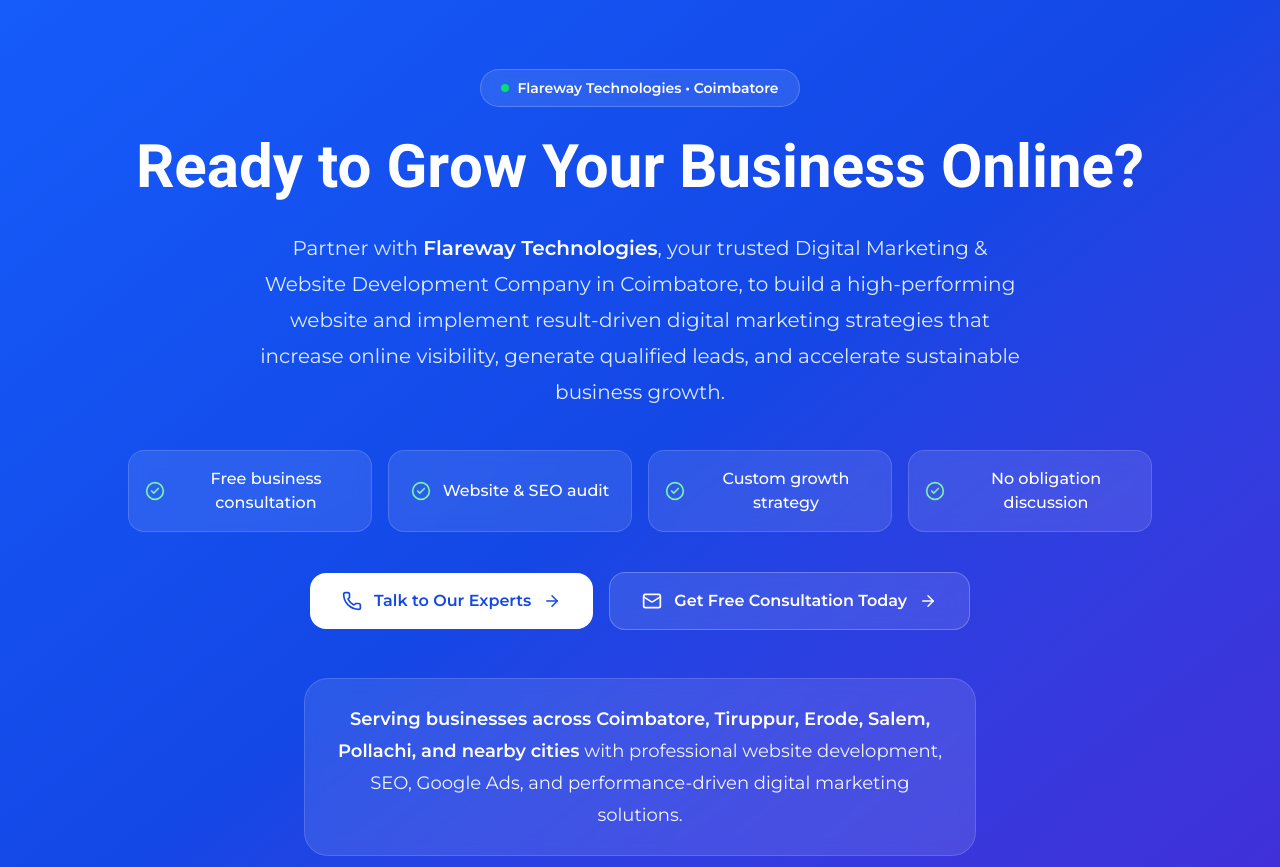
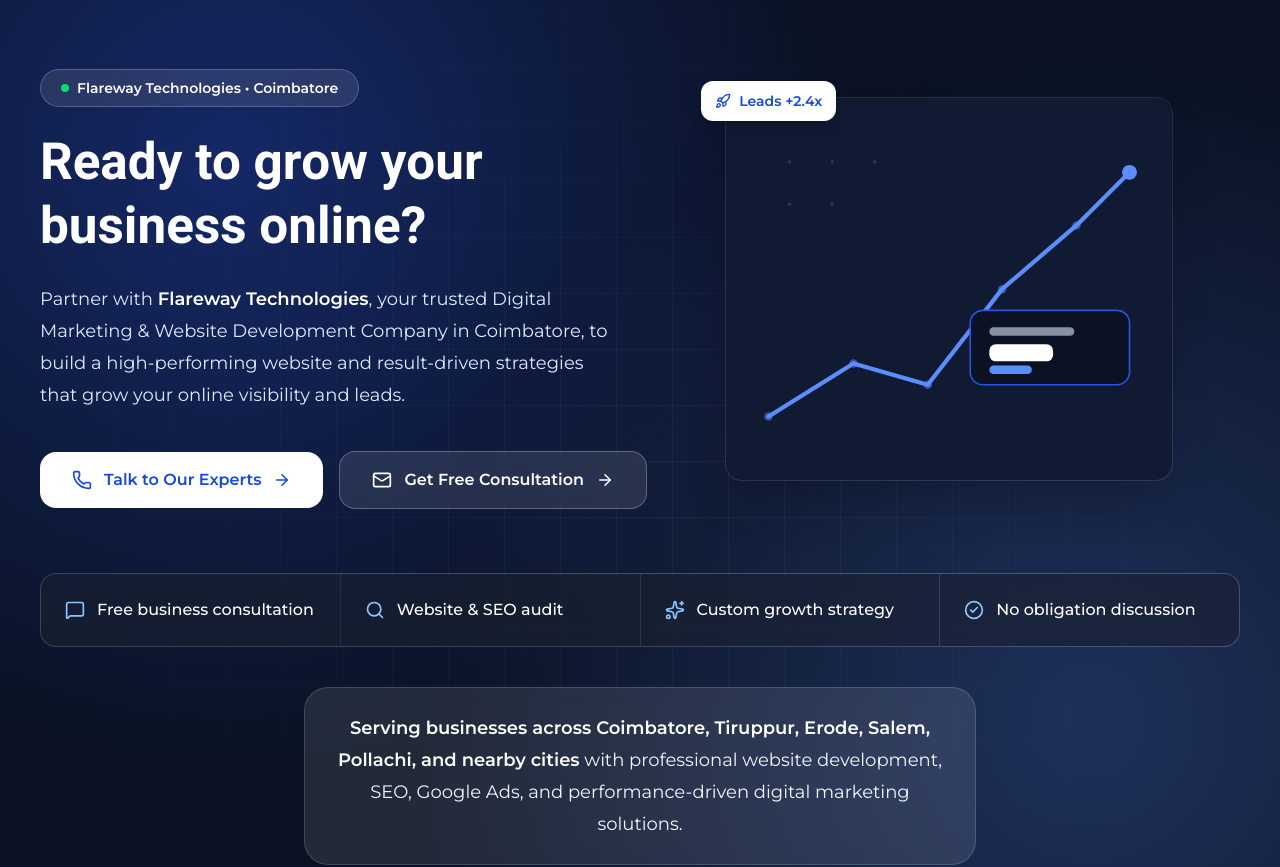
Before and after one commit to VishramR/Flareway, a Next.js app: page /about in a window 1280 px wide. Shown: the part 7940-8807 px from the top of the page. Built offline with nearby package versions, Linux system fonts and the light colour scheme.

Commit message:
CTA redesign

```diff
--- a/src/components/home/FinalCTA.tsx
+++ b/src/components/home/FinalCTA.tsx
@@ -1,22 +1,54 @@
-import { ArrowRight, Phone, Mail, CheckCircle2 } from "lucide-react";
+import {
+  ArrowRight,
+  Phone,
+  Mail,
+  CheckCircle2,
+  Rocket,
+  Search,
+  Sparkles,
+  MessageSquare,
+} from "lucide-react";
 
 import Container from "@/components/common/Container";
 import FluidContainer from "@/components/common/FluidContainer";
 
 const benefits = [
-  "Free business consultation",
-  "Website & SEO audit",
-  "Custom growth strategy",
-  "No obligation discussion",
+  { label: "Free business consultation", icon: MessageSquare },
+  { label: "Website & SEO audit", icon: Search },
+  { label: "Custom growth strategy", icon: Sparkles },
+  { label: "No obligation discussion", icon: CheckCircle2 },
 ];
 
 export default function FinalCTA() {
   return (
-    <FluidContainer className="bg-gradient-to-br from-blue-600 via-blue-700 to-indigo-700 text-white">
+    <FluidContainer className="relative overflow-hidden bg-[#0A1224] text-white">
+      {/* Radial glow accents */}
+      <div
+        className="pointer-events-none absolute inset-0"
+        style={{
+          backgroundImage:
+            "radial-gradient(circle at 18% 20%, rgba(41,82,227,0.35), transparent 45%), radial-gradient(circle at 85% 75%, rgba(92,141,255,0.25), transparent 50%)",
+        }}
+      />
+      {/* Faint grid pattern, masked to fade at the edges */}
+      <div
+        className="pointer-events-none absolute inset-0 opacity-60"
+        style={{
+          backgroundImage:
+            "linear-gradient(rgba(255,255,255,0.08) 1px, transparent 1px), linear-gradient(90deg, rgba(255,255,255,0.08) 1px, transparent 1px)",
+          backgroundSize: "56px 56px",
+          maskImage:
+            "radial-gradient(ellipse at center, black 0%, transparent 72%)",
+          WebkitMaskImage:
+            "radial-gradient(ellipse at center, black 0%, transparent 72%)",
+        }}
+      />
+
       <Container>
-        <section className="py-20 lg:py-28">
-          <div className="mx-auto max-w-5xl text-center">
-            {/* Badge */}
+        <section className="relative z-10 py-20 lg:py-28">
+          <div className="grid items-center gap-14 lg:grid-cols-[1.1fr_0.9fr]">
+            {/* Text column */}
+            <div className="text-center lg:text-left">
               <div className="mb-6 inline-flex items-center gap-2 rounded-full border border-white/20 bg-white/10 px-5 py-2 backdrop-blur-sm">
                 <div className="h-2 w-2 rounded-full bg-green-400" />
                 <span className="text-sm font-semibold">
@@ -24,40 +56,22 @@
                 </span>
               </div>
 
-            {/* Heading */}
-            <h2 className="mb-6 text-4xl font-bold leading-tight sm:text-5xl lg:text-6xl">
-              Ready to Grow Your Business Online?
+              <h2 className="mb-6 text-4xl font-bold leading-tight sm:text-5xl lg:text-[3.2rem]">
+                Ready to grow your business online?
               </h2>
 
-            {/* Description */}
-            <p className="mx-auto mb-10 max-w-3xl text-xl leading-9 text-blue-100">
+              <p className="mx-auto mb-10 max-w-xl text-lg leading-8 text-blue-100 lg:mx-0">
                 Partner with{" "}
                 <span className="font-semibold text-white">
                   Flareway Technologies
                 </span>
-              , your trusted Digital Marketing & Website Development Company in
-              Coimbatore, to build a high-performing website and implement
-              result-driven digital marketing strategies that increase online
-              visibility, generate qualified leads, and accelerate sustainable
-              business growth.
+                , your trusted Digital Marketing & Website Development Company
+                in Coimbatore, to build a high-performing website and
+                result-driven strategies that grow your online visibility and
+                leads.
               </p>
 
-            {/* Benefits */}
-            <div className="mb-10 grid gap-4 sm:grid-cols-2 lg:grid-cols-4">
-              {benefits.map((benefit) => (
-                <div
-                  key={benefit}
-                  className="flex items-center justify-center gap-3 rounded-2xl border border-white/15 bg-white/10 px-4 py-4 backdrop-blur-sm"
-                >
-                  <CheckCircle2 size={20} className="shrink-0 text-green-300" />
-
-                  <span className="font-medium text-white">{benefit}</span>
-                </div>
-              ))}
-            </div>
-
-            {/* CTA Buttons */}
-            <div className="mb-12 flex flex-col items-center justify-center gap-4 sm:flex-row">
+              <div className="flex flex-col items-center justify-center gap-4 sm:flex-row lg:justify-start">
                 <button className="group flex items-center justify-center gap-3 rounded-2xl bg-white px-8 py-4 font-semibold text-blue-700 transition-all duration-300 hover:-translate-y-0.5 hover:bg-blue-50 hover:shadow-2xl">
                   <Phone size={20} />
                   Talk to Our Experts
@@ -69,16 +83,111 @@
 
                 <button className="group flex items-center justify-center gap-3 rounded-2xl border border-white/25 bg-white/10 px-8 py-4 font-semibold text-white backdrop-blur-sm transition-all duration-300 hover:-translate-y-0.5 hover:bg-white/15">
                   <Mail size={20} />
-                Get Free Consultation Today
+                  Get Free Consultation
                   <ArrowRight
                     size={18}
                     className="transition-transform duration-300 group-hover:translate-x-1"
                   />
                 </button>
               </div>
+            </div>
 
-            {/* Trust Note */}
-            <div className="mx-auto max-w-2xl rounded-3xl border border-white/15 bg-white/10 p-6 backdrop-blur-sm">
+            {/* Illustration column */}
+            <div className="relative mx-auto w-full max-w-md lg:mx-0">
+              <svg
+                viewBox="0 0 420 360"
+                xmlns="http://www.w3.org/2000/svg"
+                className="w-full rounded-2xl border border-white/10 shadow-2xl"
+              >
+                <rect
+                  x="0"
+                  y="0"
+                  width="420"
+                  height="360"
+                  rx="18"
+                  fill="#101B33"
+                />
+                <polyline
+                  points="40,300 120,250 190,270 260,180 330,120 380,70"
+                  fill="none"
+                  stroke="#5C8DFF"
+                  strokeWidth="4"
+                  strokeLinecap="round"
+                  strokeLinejoin="round"
+                />
+                <circle cx="380" cy="70" r="7" fill="#5C8DFF" />
+                <g opacity="0.5">
+                  <circle cx="40" cy="300" r="4" fill="#5C8DFF" />
+                  <circle cx="120" cy="250" r="4" fill="#5C8DFF" />
+                  <circle cx="190" cy="270" r="4" fill="#5C8DFF" />
+                  <circle cx="260" cy="180" r="4" fill="#5C8DFF" />
+                  <circle cx="330" cy="120" r="4" fill="#5C8DFF" />
+                </g>
+                <g opacity="0.25">
+                  <circle cx="60" cy="60" r="1.6" fill="#5C8DFF" />
+                  <circle cx="100" cy="60" r="1.6" fill="#5C8DFF" />
+                  <circle cx="140" cy="60" r="1.6" fill="#5C8DFF" />
+                  <circle cx="60" cy="100" r="1.6" fill="#5C8DFF" />
+                  <circle cx="100" cy="100" r="1.6" fill="#5C8DFF" />
+                </g>
+                <rect
+                  x="230"
+                  y="200"
+                  width="150"
+                  height="70"
+                  rx="12"
+                  fill="#0A1224"
+                  stroke="#2952E3"
+                  strokeWidth="1.5"
+                />
+                <rect
+                  x="248"
+                  y="216"
+                  width="80"
+                  height="8"
+                  rx="4"
+                  fill="#8791A6"
+                />
+                <rect
+                  x="248"
+                  y="232"
+                  width="60"
+                  height="16"
+                  rx="6"
+                  fill="#FFFFFF"
+                />
+                <rect
+                  x="248"
+                  y="252"
+                  width="40"
+                  height="8"
+                  rx="4"
+                  fill="#5C8DFF"
+                />
+              </svg>
+
+              <div className="absolute -top-4 left-4 flex items-center gap-2 rounded-xl bg-white px-3.5 py-2.5 text-sm font-semibold text-blue-700 shadow-lg sm:-left-6">
+                <Rocket size={16} />
+                Leads +2.4x
+              </div>
+            </div>
+          </div>
+
+          {/* Feature strip */}
+          <div className="mt-16 grid grid-cols-1 gap-px overflow-hidden rounded-2xl border border-white/10 bg-white/10 sm:grid-cols-2 lg:grid-cols-4">
+            {benefits.map(({ label, icon: Icon }) => (
+              <div
+                key={label}
+                className="flex items-start gap-3 bg-[#0A1224]/60 px-6 py-6 text-left"
+              >
+                <Icon size={20} className="mt-0.5 shrink-0 text-blue-300" />
+                <span className="font-medium text-white">{label}</span>
+              </div>
+            ))}
+          </div>
+
+          {/* Trust note */}
+          <div className="mx-auto mt-10 max-w-2xl rounded-3xl border border-white/15 bg-white/10 p-6 text-center backdrop-blur-sm">
             <p className="text-lg leading-8 text-blue-50">
               <span className="font-semibold text-white">
                 Serving businesses across Coimbatore, Tiruppur, Erode, Salem,
@@ -88,7 +197,6 @@
               performance-driven digital marketing solutions.
             </p>
           </div>
-          </div>
         </section>
       </Container>
     </FluidContainer>
```
Lines whose indentation alone changed are shown as unchanged.
